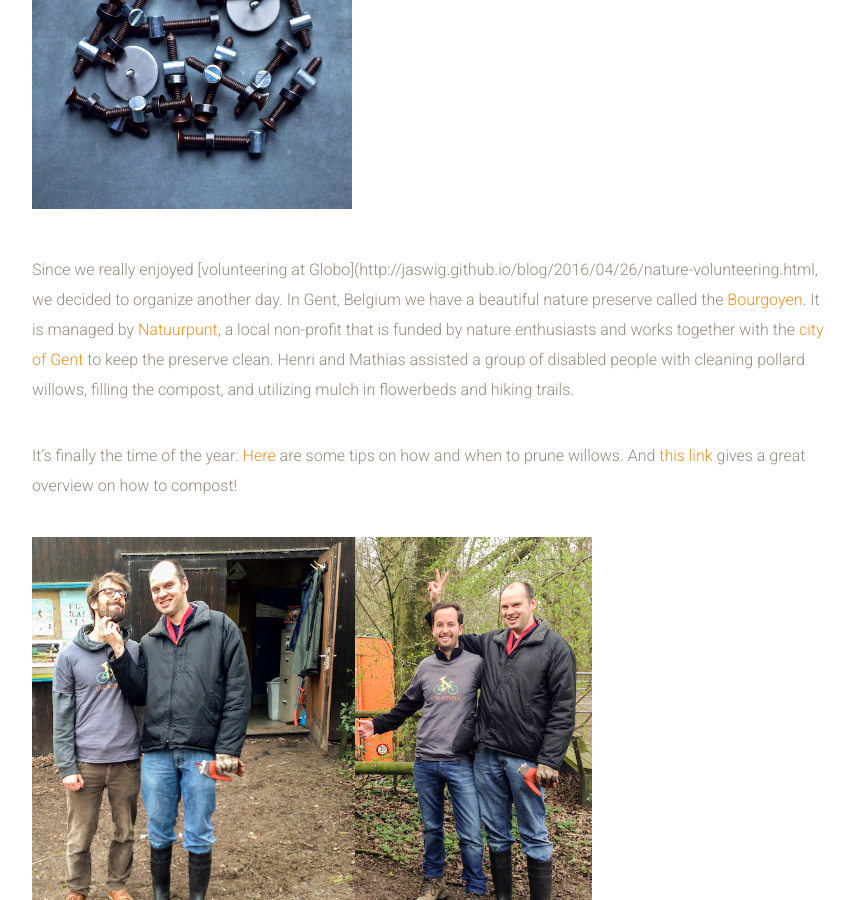
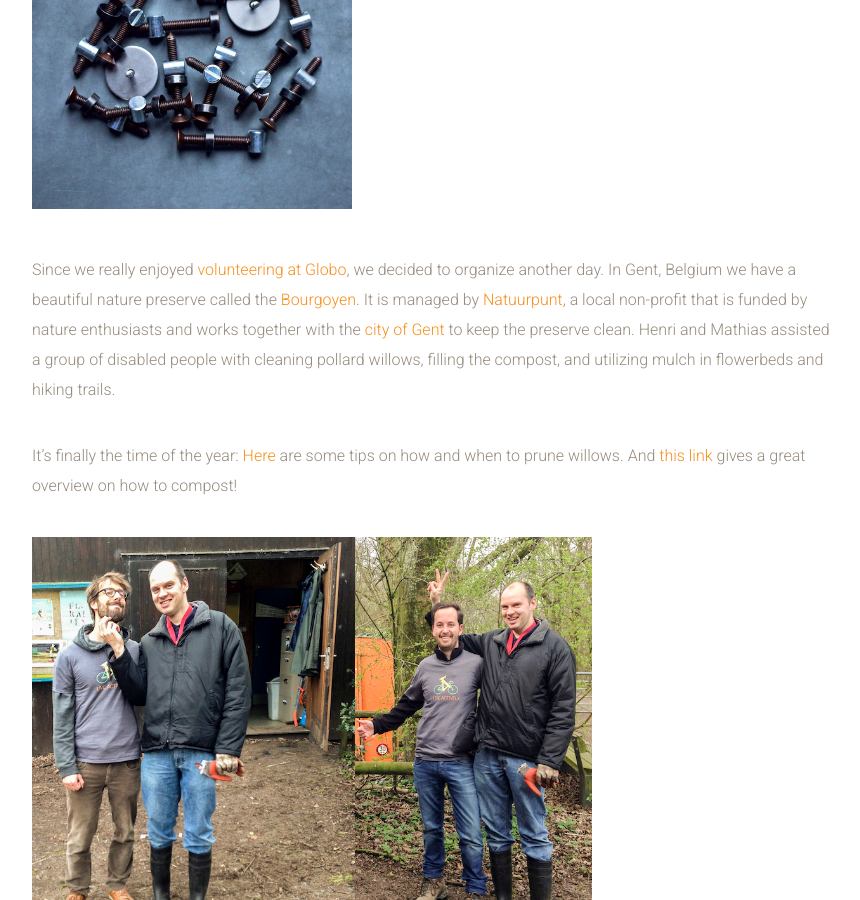
Before and after one commit to samuelrieder/jaswig.github.io, a Jekyll site: the page built from _posts/2016-04-29-nature-volunteering.markdown, in a window 1280 px wide and 900 px high, scrolled down 1184 px. Shown: the whole window, without its empty margins (38-898 px from the left). Built offline with Jekyll 4.4.1, drawn with Linux system fonts in a browser that asks for light colours; nearby versions of some CDN libraries; part of the change alters nothing that is shown.

Commit message:
Update 2016-04-29-nature-volunteering.markdown

```diff
--- a/_posts/2016-04-29-nature-volunteering.markdown
+++ b/_posts/2016-04-29-nature-volunteering.markdown
@@ -24,7 +24,7 @@ Our flat-packed jigsaw puzzled desk comes with a hardware bag to fit the pieces
 
 ![Bagging](/images/blog/bagging.jpg){:.small}
 
-Since we really enjoyed [volunteering at Globo](http://jaswig.github.io/blog/2016/04/26/nature-volunteering.html, we decided to organize another day. In Gent, Belgium we have a beautiful nature preserve called the [Bourgoyen](http://www.natuurpuntgent.be/de-natuur-in/natuurgebieden/bourgoyen-ossemeersen). It is managed by [Natuurpunt](http://www.natuurpuntgent.be/wie-zijn-we/voorstelling), a local non-profit that is funded by nature enthusiasts and works together with the [city of Gent](https://visit.gent.be/en/home) to keep the preserve clean. Henri and Mathias assisted a group of disabled people with cleaning pollard willows, filling the compost, and utilizing mulch in flowerbeds and hiking trails.
+Since we really enjoyed [volunteering at Globo](http://www.jaswig.com/blog/2016/04/25/studio-globo.html), we decided to organize another day. In Gent, Belgium we have a beautiful nature preserve called the [Bourgoyen](http://www.natuurpuntgent.be/de-natuur-in/natuurgebieden/bourgoyen-ossemeersen). It is managed by [Natuurpunt](http://www.natuurpuntgent.be/wie-zijn-we/voorstelling), a local non-profit that is funded by nature enthusiasts and works together with the [city of Gent](https://visit.gent.be/en/home) to keep the preserve clean. Henri and Mathias assisted a group of disabled people with cleaning pollard willows, filling the compost, and utilizing mulch in flowerbeds and hiking trails.
 
 It's finally the time of the year: [Here](http://www.gardeningknowhow.com/ornamental/trees/willow/how-to-prune-willow-trees.htm) are some tips on how and when to prune willows. And [this link](http://eartheasy.com/grow_compost.html) gives a great overview on how to compost!
 
```
